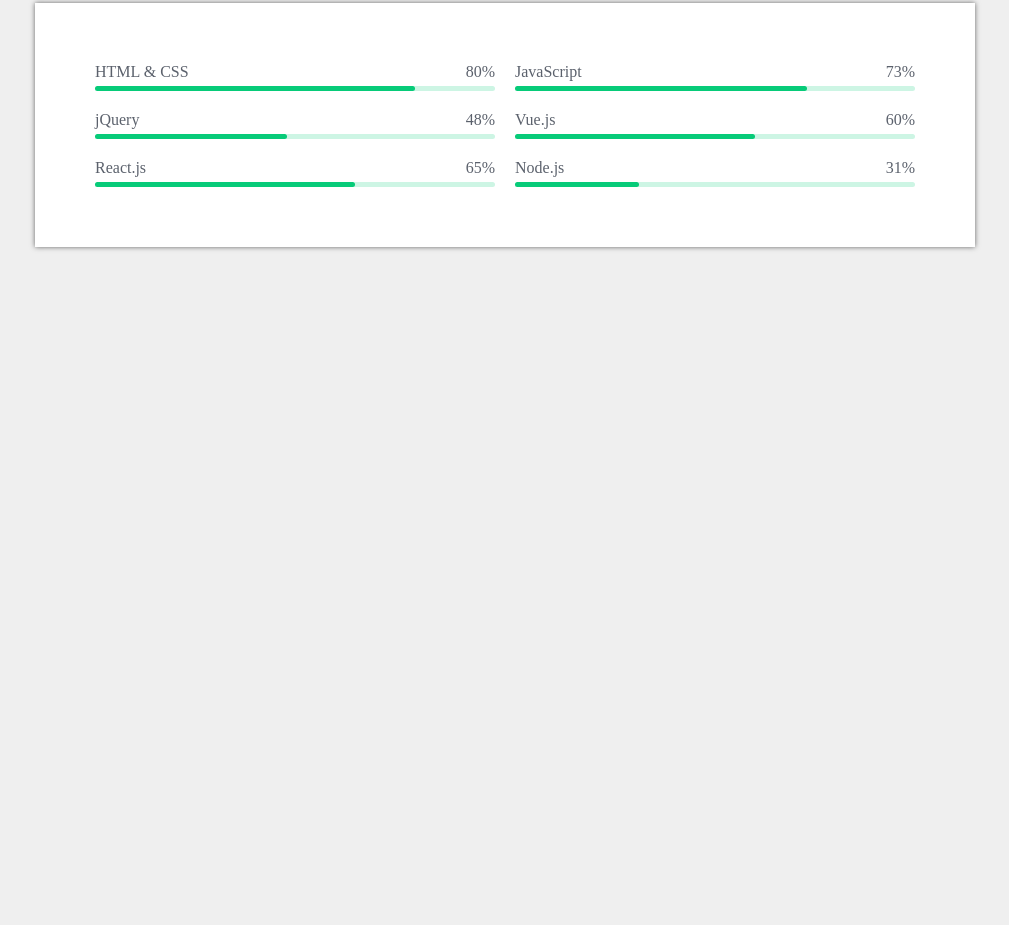
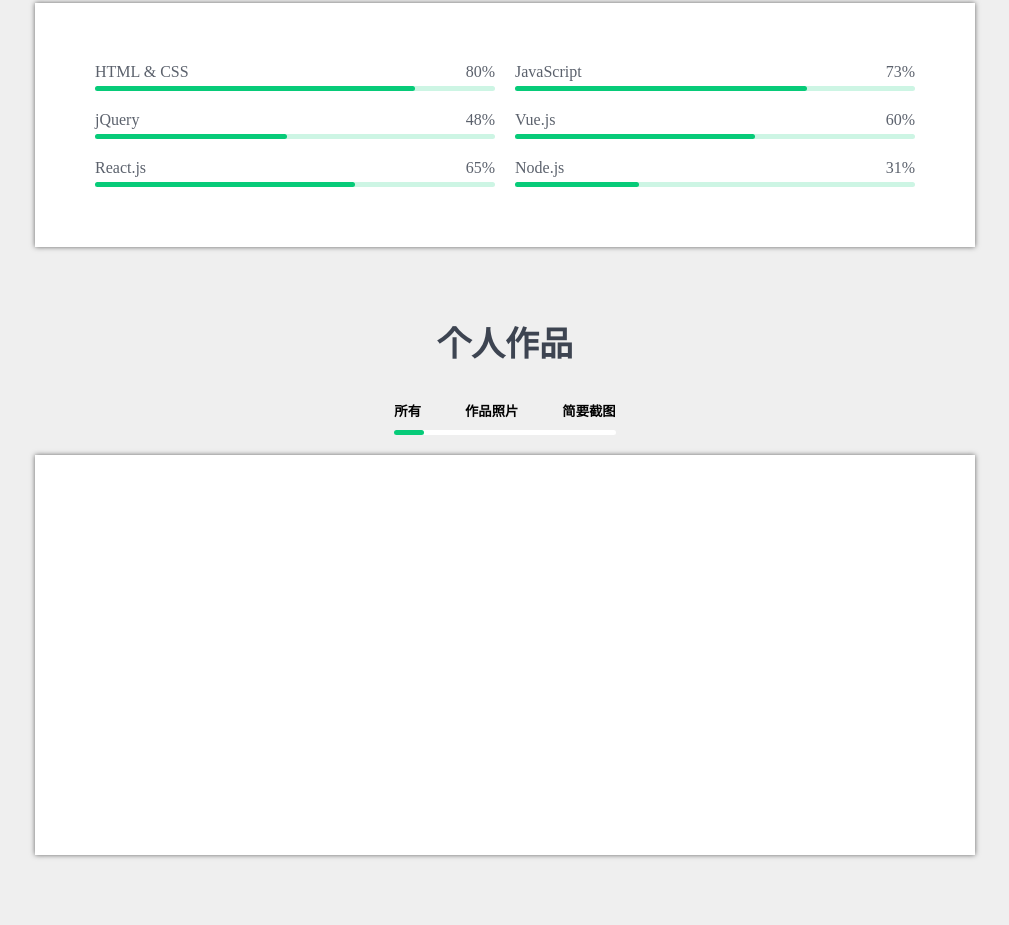
Before and after one commit to Gullrye/frontend-practice, a plain HTML site: page 简历/index.html in a window 1280 px wide. Shown: the part 969-1894 px from the top of the page, without its empty margins (135-1144 px from the left). Before the commit the page ends 1286 px from the top, so only its background shows below. Drawn offline with Linux system fonts and the light colour scheme.

Commit message:
add portfolio

```diff
--- a/简历/index.html
+++ b/简历/index.html
@@ -82,7 +82,7 @@
                 <span>80%</span>
               </div>
               <div class="bar-line">
-                <div class="bar-fill" style="width: 80%;"></div>
+                <div class="bar-fill" style="width: 80%"></div>
               </div>
             </div>
             <div class="skill-bar">
@@ -91,7 +91,7 @@
                 <span>73%</span>
               </div>
               <div class="bar-line">
-                <div class="bar-fill" style="width: 73%;"></div>
+                <div class="bar-fill" style="width: 73%"></div>
               </div>
             </div>
             <div class="skill-bar">
@@ -100,7 +100,7 @@
                 <span>48%</span>
               </div>
               <div class="bar-line">
-                <div class="bar-fill" style="width: 48%;"></div>
+                <div class="bar-fill" style="width: 48%"></div>
               </div>
             </div>
             <div class="skill-bar">
@@ -109,7 +109,7 @@
                 <span>60%</span>
               </div>
               <div class="bar-line">
-                <div class="bar-fill" style="width: 60%;"></div>
+                <div class="bar-fill" style="width: 60%"></div>
               </div>
             </div>
             <div class="skill-bar">
@@ -118,7 +118,7 @@
                 <span>65%</span>
               </div>
               <div class="bar-line">
-                <div class="bar-fill" style="width: 65%;"></div>
+                <div class="bar-fill" style="width: 65%"></div>
               </div>
             </div>
             <div class="skill-bar">
@@ -127,10 +127,27 @@
                 <span>31%</span>
               </div>
               <div class="bar-line">
-                <div class="bar-fill" style="width: 31%;"></div>
+                <div class="bar-fill" style="width: 31%"></div>
               </div>
             </div>
           </div>
+        </section>
+
+        <section class="portfolio">
+          <h2>个人作品</h2>
+          <div class="filter-wrap">
+            <div class="filter">
+              <div class="btn-group">
+                <button>所有</button>
+                <button>作品照片</button>
+                <button>简要截图</button>
+              </div>
+              <div class="filter-bar">
+                <span></span>
+              </div>
+            </div>
+          </div>
+          <div class="portfolio-photo"></div>
         </section>
       </div>
     </div>
--- a/简历/main.js
+++ b/简历/main.js
@@ -0,0 +1,9 @@
+header = document.querySelector('.header-inner')
+
+window.onscroll = () => {
+  if (window.scrollY > 0) {
+    header.classList.add('active')
+  } else {
+    header.classList.remove('active')
+  }
+}
--- a/简历/style.css
+++ b/简历/style.css
@@ -14,6 +14,11 @@
   width: 100%;
   background-color: transparent;
   z-index: 3;
+  transition: all .3;
+}
+
+.header-inner {
+  transition: all .3;
 }
 
 .header-inner {
@@ -233,11 +238,11 @@
   font-size: 34px;
   margin-bottom: 25px;
   text-align: center;
+  color: #3d4451;
 }
 
 .skills {
   padding-top: 70px;
-  padding-bottom: 70px;
 }
 
 .skill-bar-box {
@@ -280,3 +285,58 @@
   border-radius: 5px;
   background: #07cb79;
 }
+
+.portfolio {
+  padding-top: 70px;
+  padding-bottom: 70px;
+}
+
+.portfolio .portfolio-photo {
+  height: 400px;
+  background: #fff;
+  box-shadow: 0 0 5px #666;
+}
+
+.header-inner.active {
+  height: 55px;
+  padding: 0 15px;
+  box-shadow: 0 10px 30px rgb(0 0 0 / 19%), 0 6px 10px rgb(0 0 0 / 23%);
+  background: #fff;
+}
+
+.filter-wrap {
+  text-align: center;
+}
+
+.filter {
+  display: inline-block;
+}
+
+.portfolio .filter button {
+  margin-right: 40px;
+  padding: 10px 0;
+  font-weight: bold;
+  border: none;
+}
+
+.filter button:nth-child(3) {
+  margin-right: 0;
+}
+
+.filter-bar {
+  position: relative;
+  height: 5px;
+  margin: 0 0 20px;
+  border-radius: 5px;
+  background: #fff;
+}
+
+.filter-bar span {
+  position: absolute;
+  top: 0;
+  left: 0;
+  height: 5px;
+  width: 30px;
+  border-radius: 5px;
+  background: #07cb79;
+}
```
